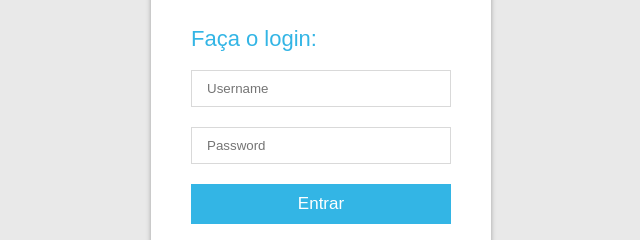
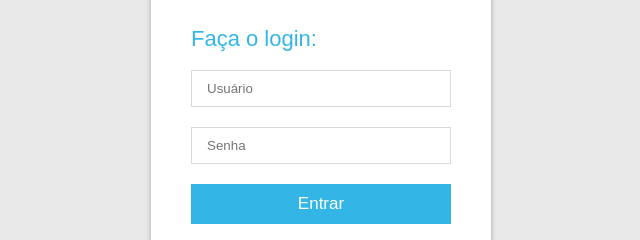
Before and after one commit to Tnplay/loginImageShare, a plain HTML site: page index.html in a window 1280 px wide. Shown: the part 176-416 px from the top of the page, 319-959 px from the left. Drawn offline with nearby package versions, Linux system fonts and the light colour scheme; a web font is replaced by a local one.

Commit message:
Update index.html

```diff
--- a/index.html
+++ b/index.html
@@ -19,8 +19,8 @@
   </div><div class="form">
     <h2>Faça o login:</h2>
     <form>
-      <input placeholder="Username" type="text">
-      <input placeholder="Password" type="password">
+      <input placeholder="Usuário" type="text">
+      <input placeholder="Senha" type="password">
       <button>Entrar</button>
     </form>
   </div>
```
